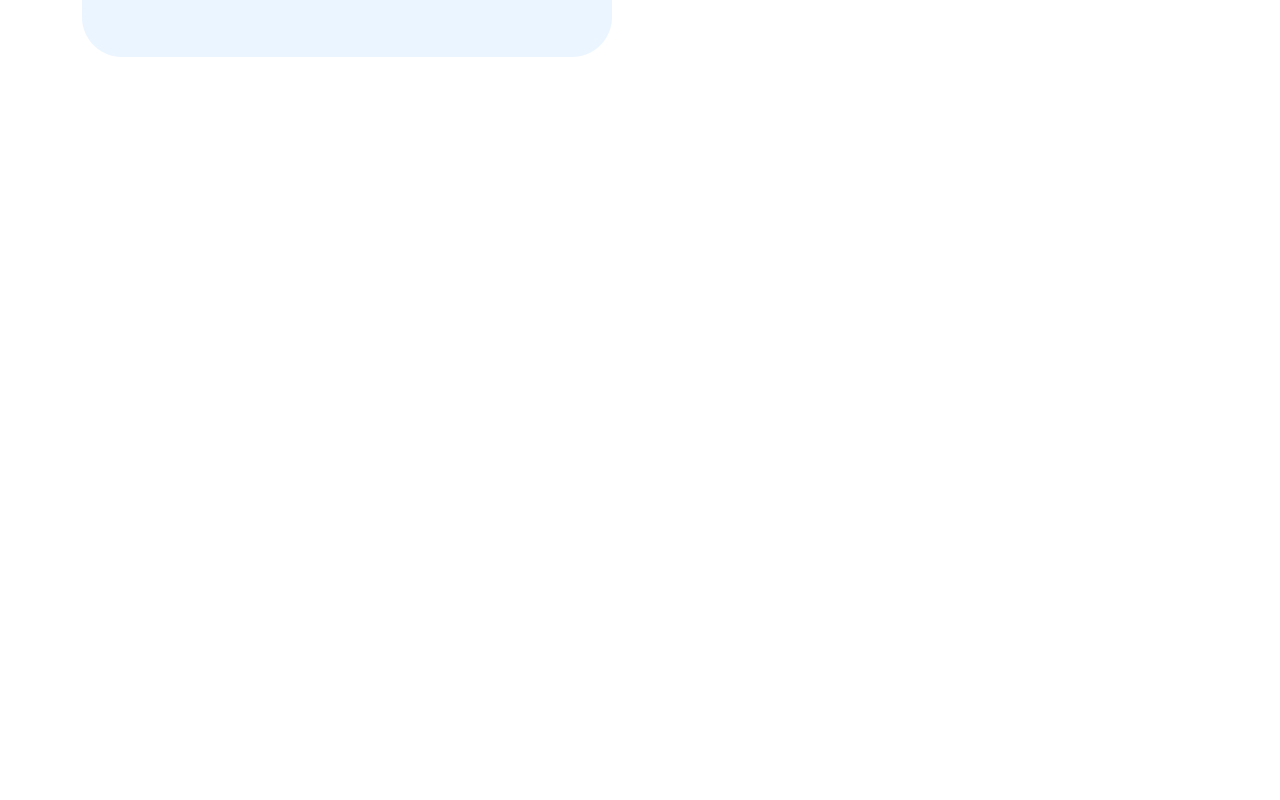
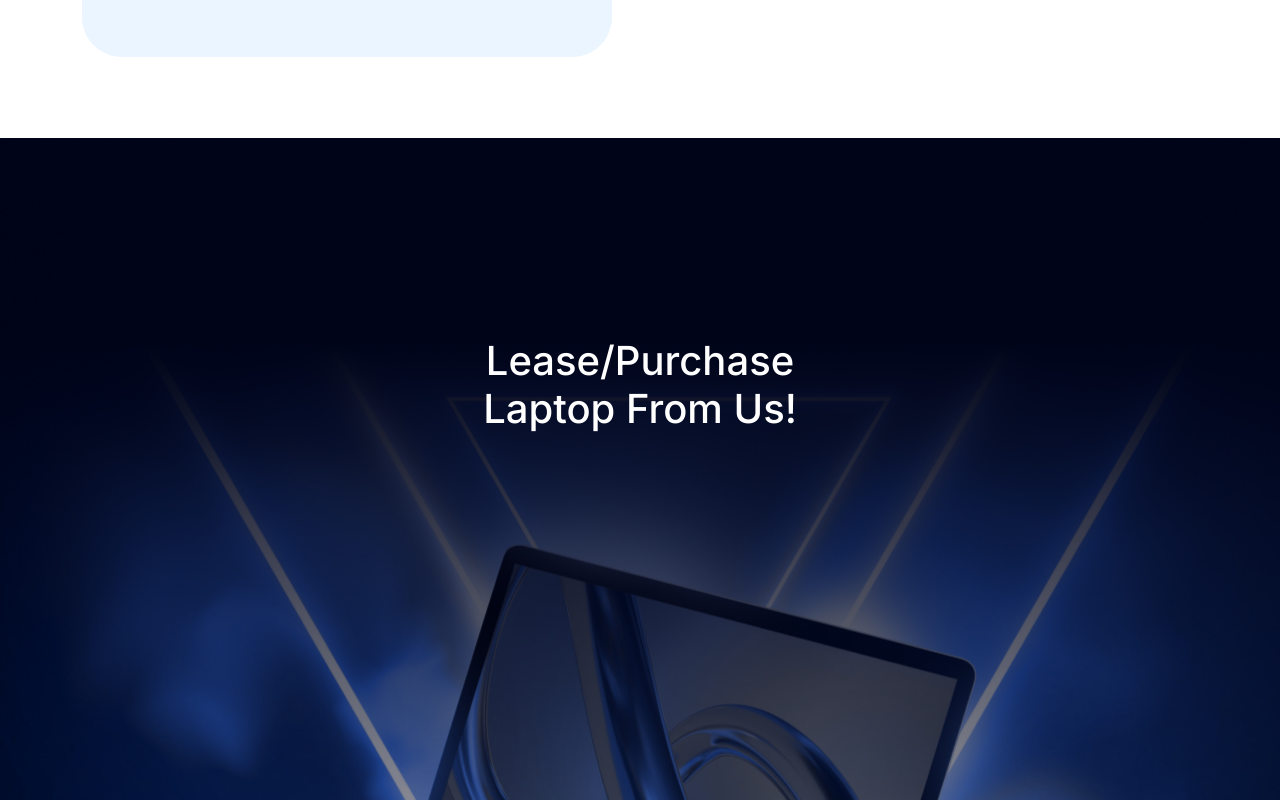
Before and after one commit to mubinkg/product-management-frontend, a Next.js app: page / in a window 1280 px wide. Shown: the part 5740-6540 px from the top of the page. Before the commit the page ends 5877 px from the top, so only its background shows below. Built offline with nearby package versions, Linux system fonts and the light colour scheme.

Commit message:
udpate home product

```diff
--- a/src/app/globals.css
+++ b/src/app/globals.css
@@ -21,3 +21,8 @@
 .store{
     background-image: url('/store.png');
 }
+.product{
+    background-image: url('/laptop.png');
+    background-size: cover;
+    background-position: center;
+}
--- a/src/app/page.tsx
+++ b/src/app/page.tsx
@@ -8,6 +8,7 @@ import HomeStore from '@/components/homepage/HomeStore';
 import HomeNotification from '@/components/homepage/HomeNotification';
 import HomeDashboard from '@/components/homepage/HomeDashboard';
 import HomeLocation from '@/components/homepage/HomeLocation';
+import HomeProductAd from '@/components/homepage/HomeProductAd';
 
 
 export default function Home() {
@@ -25,6 +26,7 @@ export default function Home() {
       <HomeNotification/>
       <HomeDashboard/>
       <HomeLocation/>
+      <HomeProductAd/>
     </main>
   );
 }
--- /dev/null
+++ b/src/components/homepage/HomeProductAd.tsx
@@ -0,0 +1,25 @@
+import React from 'react'
+
+const HomeProductAd = () => {
+  return (
+    <div>
+      <div className='product' style={{width:"100%", minHeight: "1072px"}}>
+      <div
+        style={{
+          display: 'flex',
+          flexDirection:"column",
+          alignContent: "center",
+          alignItems: "center",
+          justifyContent: "center",
+        }}
+      >
+        <h1 style={{color: "white", marginTop: "200px", textAlign:"center", width: "380px"}}>
+        Lease/Purchase Laptop From Us!
+        </h1>
+      </div>
+      </div>
+    </div>
+  )
+}
+
+export default HomeProductAd
```
Also changed, not shown: public/laptop.png (added).
